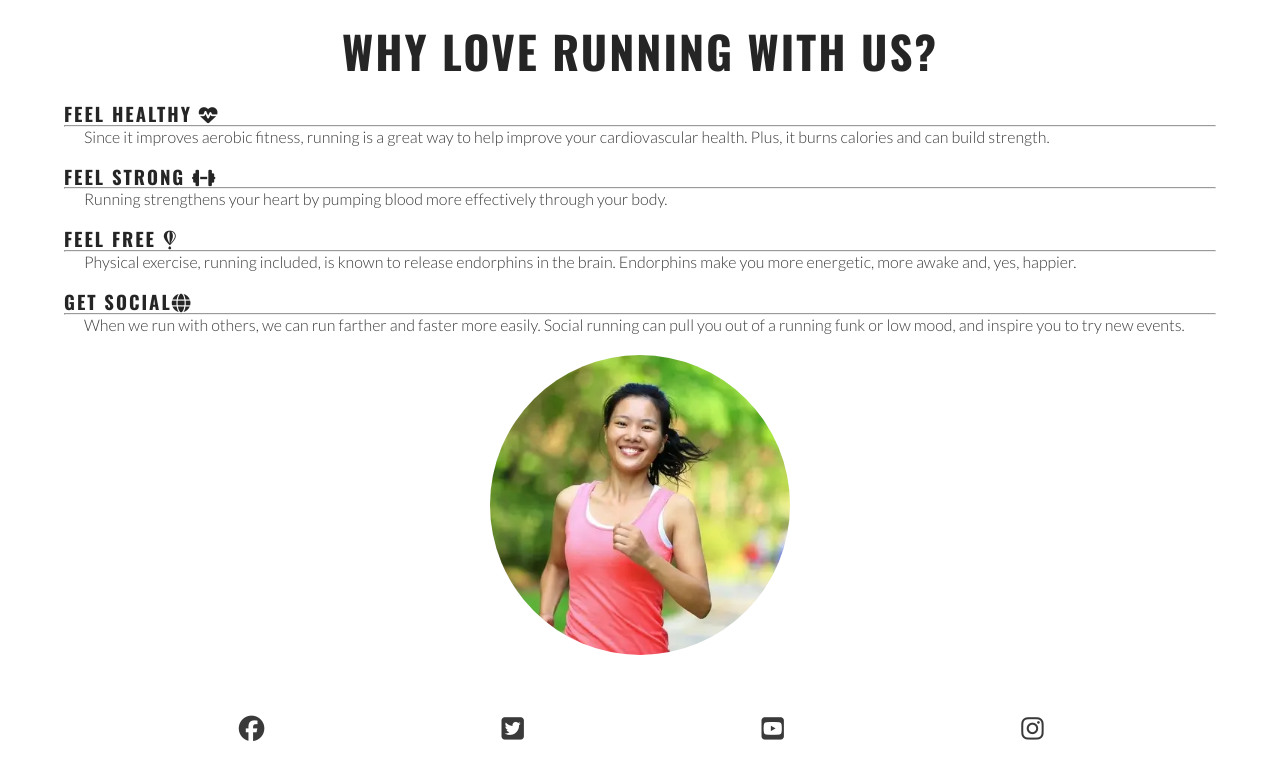
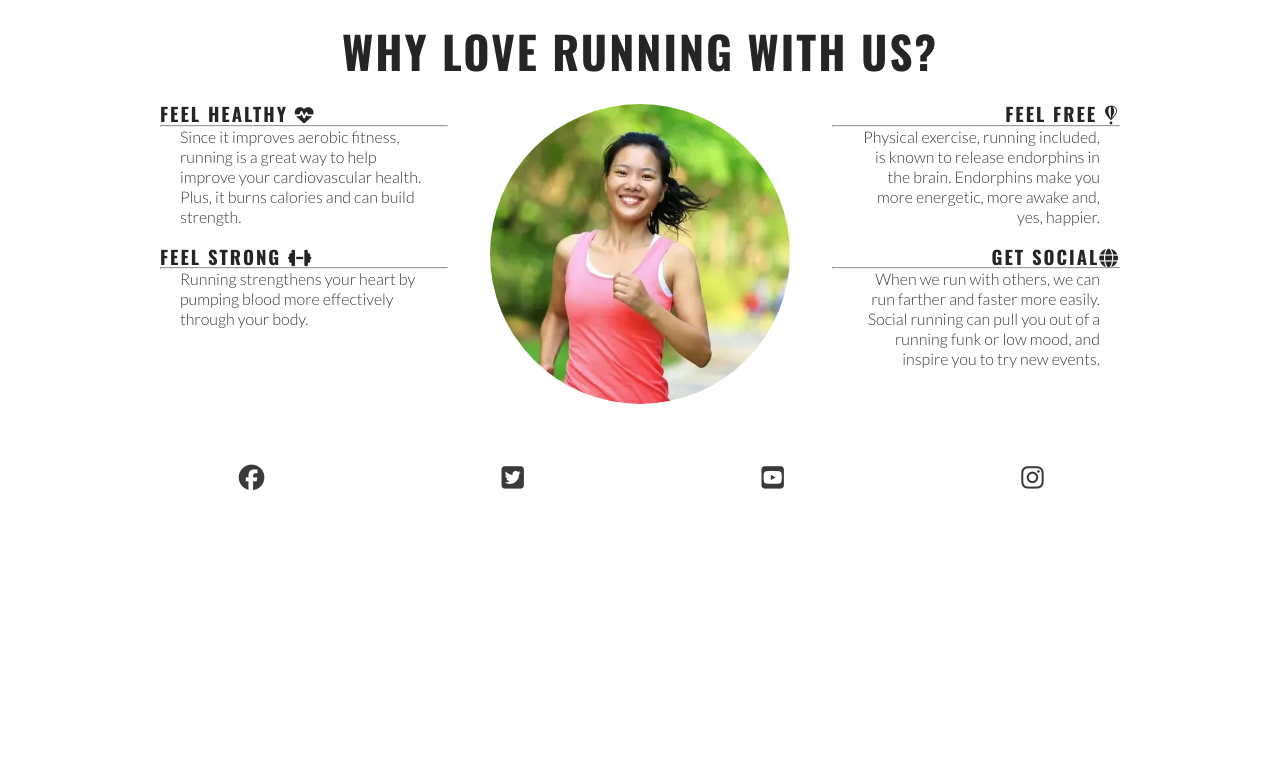
Before and after one commit to Anthony1659/love-running, a plain HTML site: page index.html in a window 1280 px wide. Shown: the part 681-1444 px from the top of the page. After the commit the page ends 1193 px from the top, so only its background shows below. Drawn offline with nearby package versions, Linux system fonts and the light colour scheme.

Commit message:
Make reasons section responsive to screens of 1200px and up

```diff
--- a/assets/css/style.css
+++ b/assets/css/style.css
@@ -216,6 +216,28 @@
         width: 300px;
         right: 50px;
     }
+
+    /* Reasons section  (for tablests and larger screens */
+
+    /* this code is to make sure that the text for "mental" and "physical" reasons are iether side of the image */
+    #benefits-physical,
+    #benefits-mental {
+        display: flex;
+        flex-direction: column;
+        width: 100%;
+    }
+
+    #benefits-physical > div,
+    #benefits-mental > div {
+        width: 75%;
+    }
+
+    #benefits-mental > div {
+        text-align:end;
+         align-self: flex-end;
+
+    }
+
 }
 
 /* Large devices (laptops and desktops, 992px and up) */
@@ -224,3 +246,38 @@
         border-bottom: 1px solid #3a3a3a;
     }
 }
+
+/* Larger devices (Desktops of 1200px and wider  )*/
+@media screen and ( min-width: 1200px) {
+
+  /* Reasons sections */
+
+  #benefits {
+    display:flex;
+    flex-direction: row;
+  }
+
+  #benefits >div {
+    flex: 1;
+  }
+
+  #benefits-image {
+    order: 0 ;
+  }
+
+  #benefits-mental {
+
+    order : 1;
+  }
+
+  #benefits-mental > div {
+    align-self: flex-start ;
+
+  }
+
+  #benefits-physical >div {
+    align-self: flex-end;
+  }
+
+
+}
```
